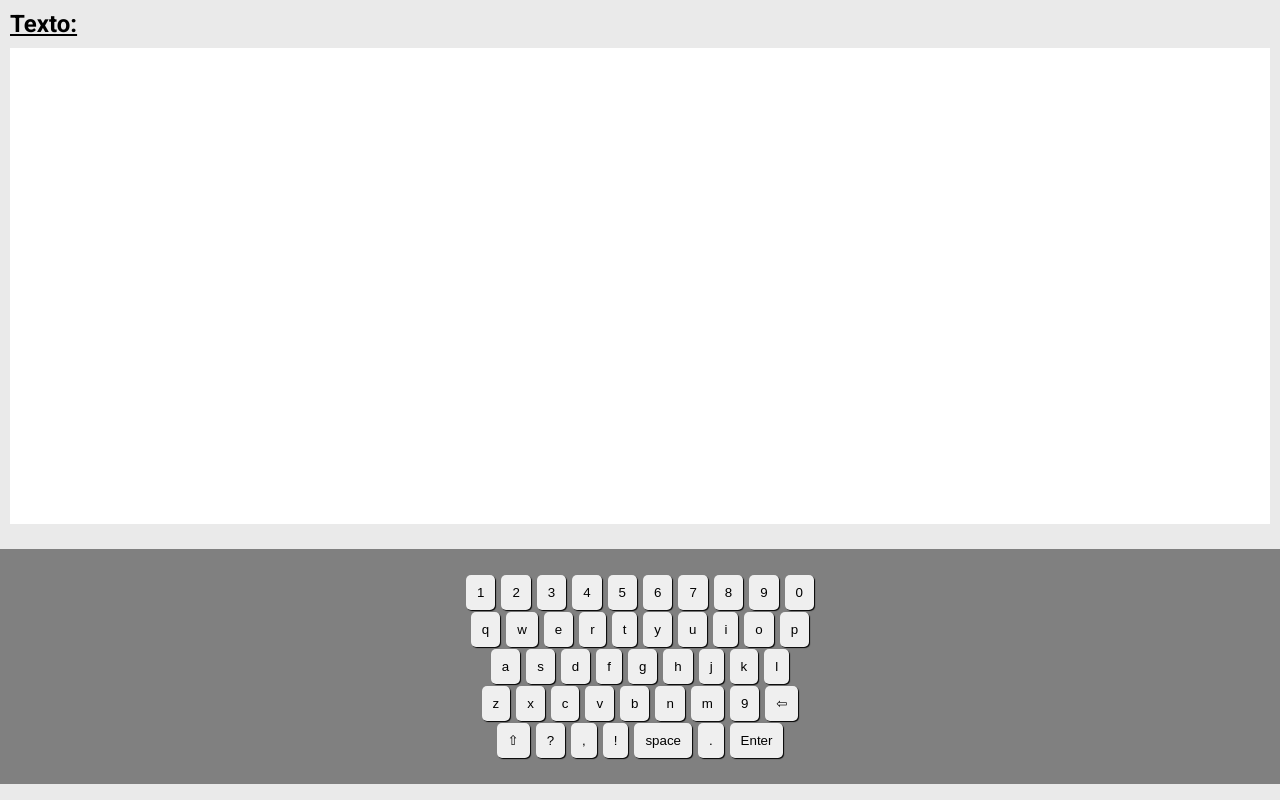
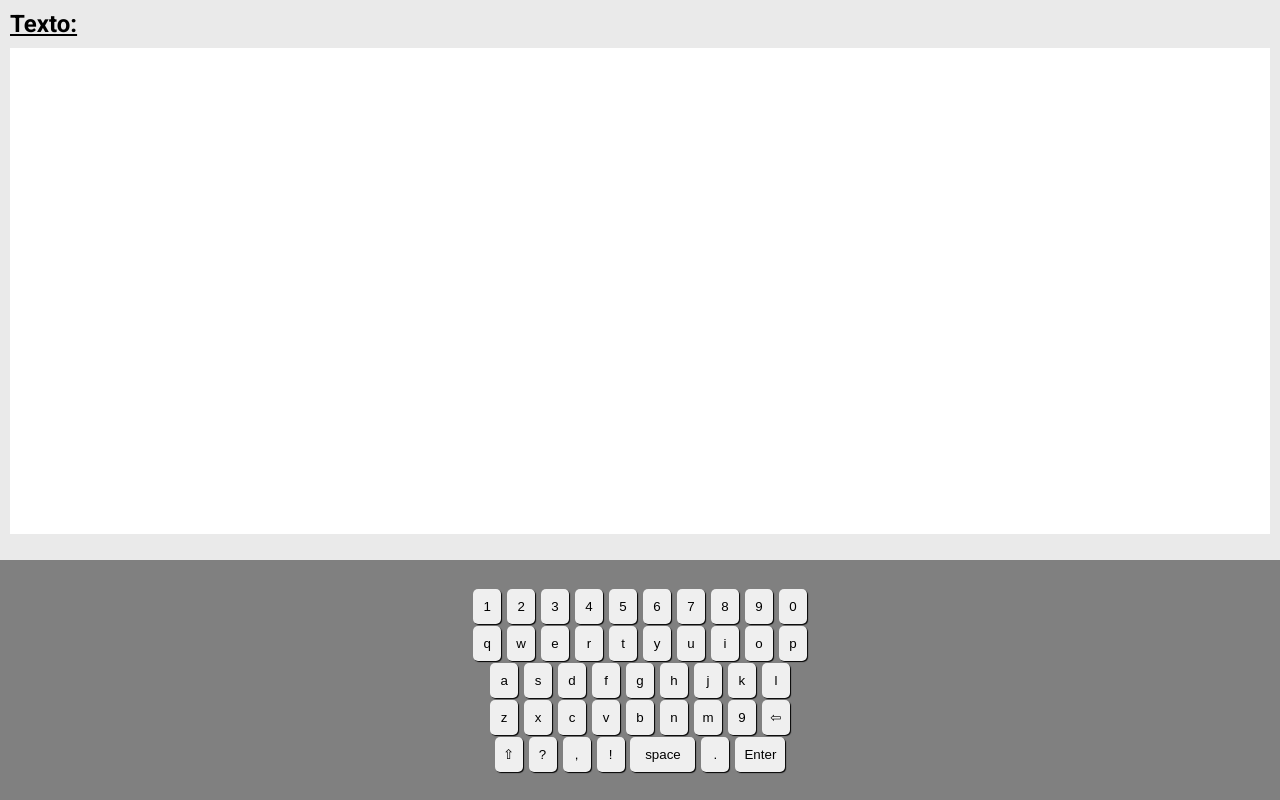
Before and after one commit to LucasAraujo1997/0001-Teclado_Virtual, a plain HTML site: page index.html in a window 1280 px wide. Both pictures are taken after a click on the button "space". Drawn offline with Linux system fonts and the light colour scheme.

Commit message:
charging letter button text when capslock is active

```diff
--- a/assets/css/style.css
+++ b/assets/css/style.css
@@ -6,7 +6,7 @@
 
 body {
   font-family: "Roboto", sans-serif;
-  height: 98vh;
+  height: 100vh;
   width: 100vw;
   background-color: rgb(234, 234, 234);
 }
@@ -23,12 +23,18 @@ article {
 }
 button {
   margin: 1px;
-  padding: 10px 11px;
+  height: 35px;
+  width: 28px;
   border-radius: 5px;
   box-shadow: 1px 1px 1px black;
   border: none;
 }
-
+.space{
+  width: 65px;
+}
+.enter{
+  width: 50px;
+}
 #display {
   display: flex;
   flex-direction: column;
--- a/assets/js/script.js
+++ b/assets/js/script.js
@@ -1,6 +1,7 @@
 (function () {
   const $txtDisplay = document.querySelector(".txtDisplay");
   const $btns = document.querySelectorAll("button");
+  const $letters = document.querySelectorAll(".letter");
 
   let capslock = false;
   let count = 0;
@@ -27,8 +28,15 @@
           btn.style.color = "grey";
         }
         count++;
-        console.log(count);
         capslock = !capslock;
+
+        $letters.forEach((letterbtn) => {
+          if (capslock) {
+            letterbtn.textContent = letterbtn.textContent.toUpperCase();
+          } else {
+            letterbtn.textContent = letterbtn.textContent.toLowerCase();
+          }
+        });
       } else {
         let char = btn.innerHTML;
         if (capslock && btnClass === "letter") {
@@ -39,7 +47,5 @@
     });
   });
 
-  window.addEventListener('keypress', ()=>{
-
-  })
+  window.addEventListener("keypress", () => {});
 })();
```
